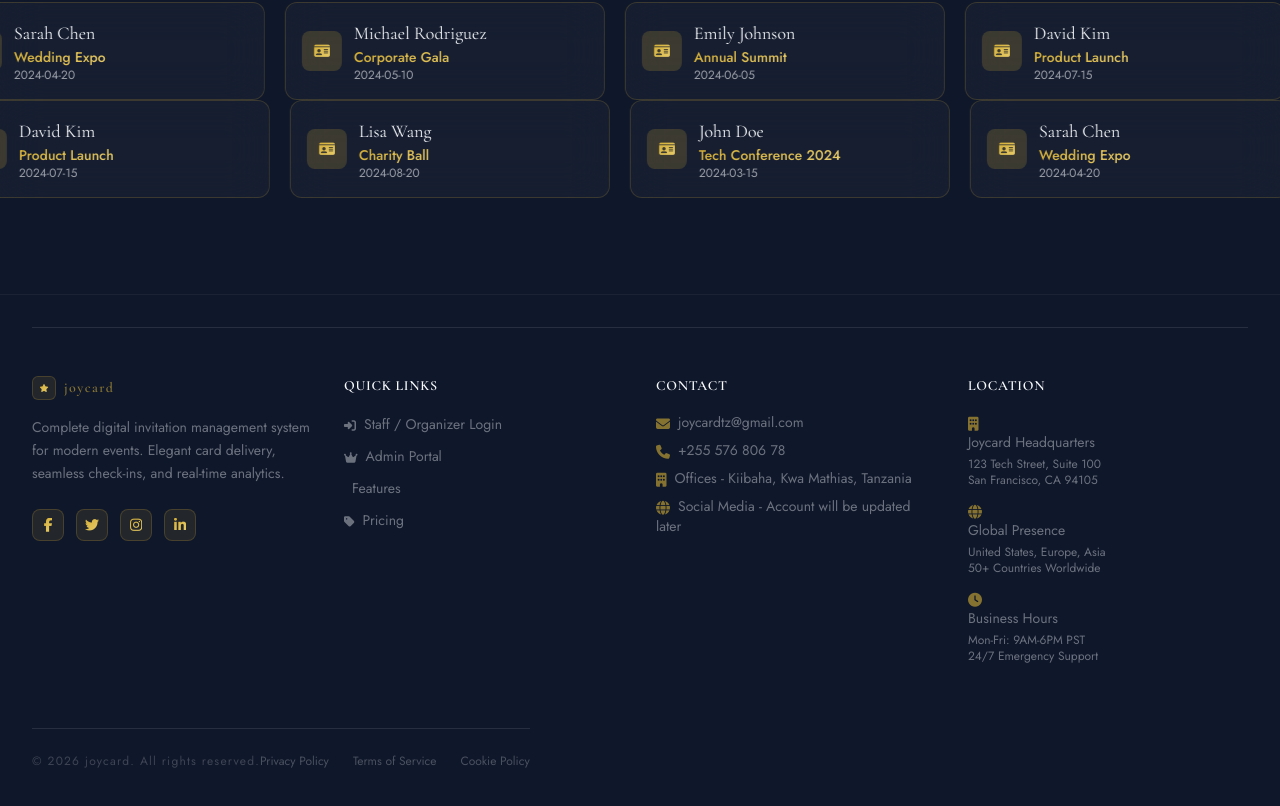
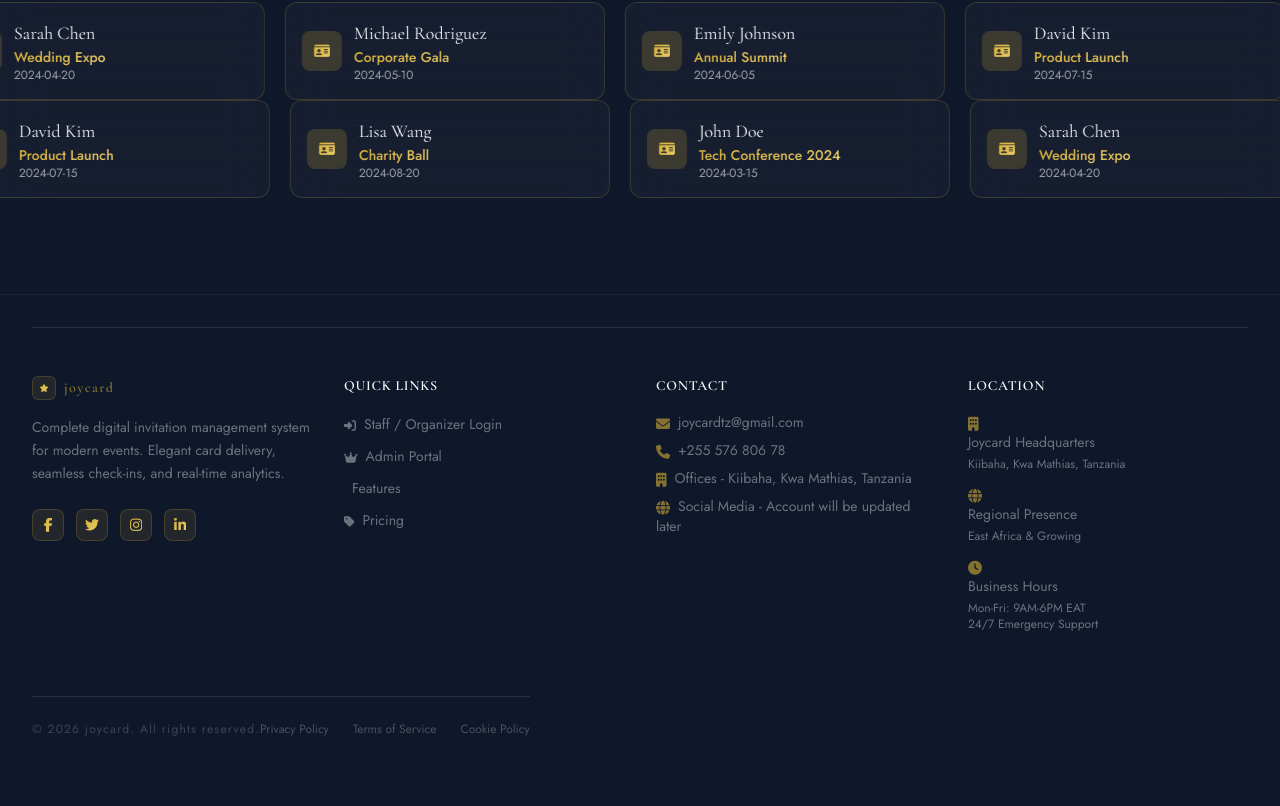
Before and after one commit to salmeen-stack/newjoycard, a Next.js app: page / in a window 1280 px wide. Shown: the part 1476-2282 px from the top of the page. Built offline with nearby package versions, Linux system fonts and the light colour scheme.

Commit message:
info fix

```diff
--- a/src/app/page.tsx
+++ b/src/app/page.tsx
@@ -410,19 +410,17 @@ export default function Home() {
               <div className="text-cream/40 text-sm">
                 <i className="fa-solid fa-building mr-2 text-gold/60"></i>
                 <span className="block">Joycard Headquarters</span>
-                <span className="block text-xs mt-1">123 Tech Street, Suite 100</span>
-                <span className="block text-xs">San Francisco, CA 94105</span>
+                <span className="block text-xs mt-1">Kiibaha, Kwa Mathias, Tanzania</span>
               </div>
               <div className="text-cream/40 text-sm">
                 <i className="fa-solid fa-globe mr-2 text-gold/60"></i>
-                <span className="block">Global Presence</span>
-                <span className="block text-xs mt-1">United States, Europe, Asia</span>
-                <span className="block text-xs">50+ Countries Worldwide</span>
+                <span className="block">Regional Presence</span>
+                <span className="block text-xs mt-1">East Africa & Growing</span>
               </div>
               <div className="text-cream/40 text-sm">
                 <i className="fa-solid fa-clock mr-2 text-gold/60"></i>
                 <span className="block">Business Hours</span>
-                <span className="block text-xs mt-1">Mon-Fri: 9AM-6PM PST</span>
+                <span className="block text-xs mt-1">Mon-Fri: 9AM-6PM EAT</span>
                 <span className="block text-xs">24/7 Emergency Support</span>
               </div>
             </div>
```
